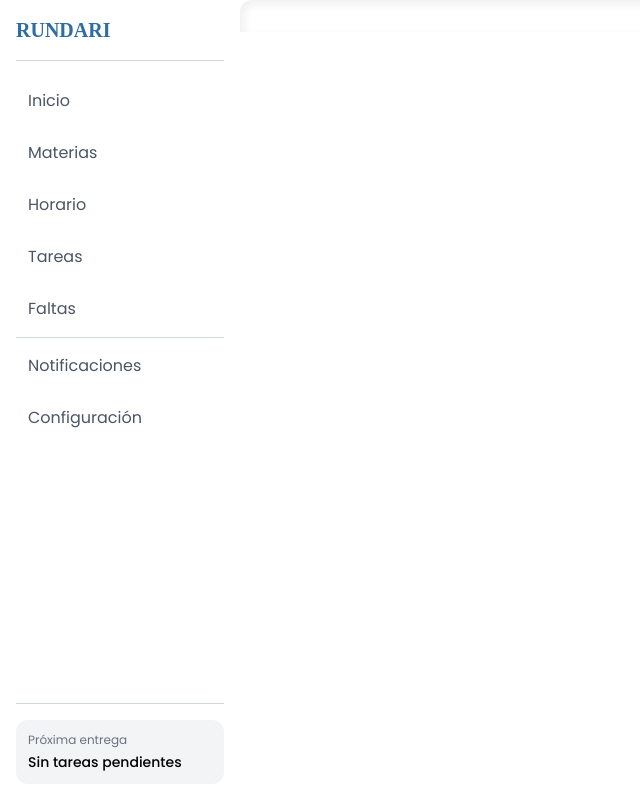
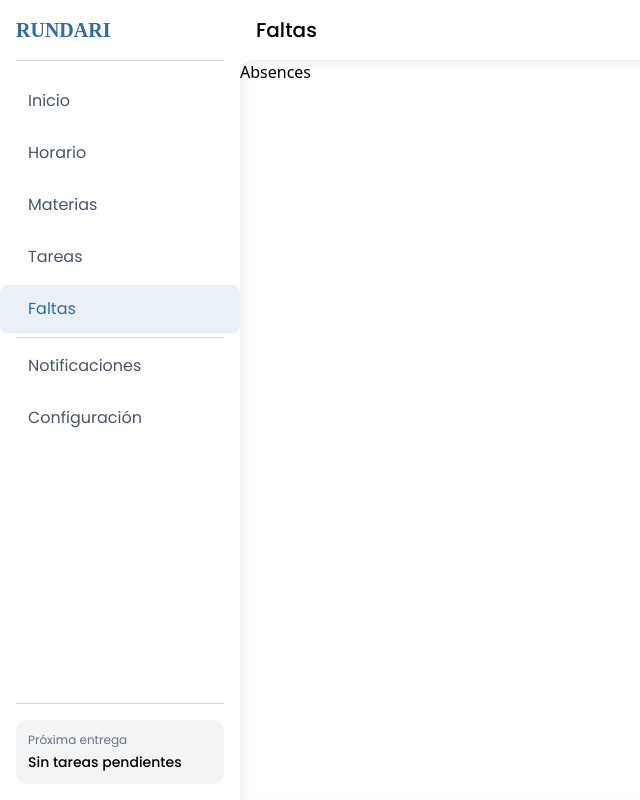
Before and after one commit to liuxkdev/rundari-project, a React (Vite) app: page /absences in a window 1280 px wide. Shown: the whole page, without its empty margins (0-640 px from the left). Built offline with nearby package versions, Linux system fonts and the light colour scheme; some icons are missing; a web font is replaced by a local one.

Commit message:
navegacion desde la pantalla de inicio y reloj en la misma

```diff
--- a/src/components/Clock.jsx
+++ b/src/components/Clock.jsx
@@ -10,7 +10,6 @@ export default function Clock() {
                 hour12: false,
                 hour: "2-digit",
                 minute: "2-digit",
-                second: "2-digit",
             });
             setTime(formatted);
         };
@@ -21,5 +20,5 @@ export default function Clock() {
         return () => clearInterval(interval); // limpiar al desmontar
     }, []);
 
-    return <p className="text-sm font-poppins text-gray-600">{time}</p>;
+    return <p className="font-medium text-7xl">{time}</p>;
 }
--- a/src/components/CurrentDate.jsx
+++ b/src/components/CurrentDate.jsx
@@ -10,7 +10,11 @@ function CurrentDate() {
     const capitalized =
         formattedDate.charAt(0).toUpperCase() + formattedDate.slice(1);
 
-    return <p className="font-poppins font-medium text-lg">{capitalized}</p>;
+    return (
+        <p className="text-sm font-poppins text-gray-600">
+            {capitalized}
+        </p>
+    );
 }
 
 export default CurrentDate;
--- a/src/components/Header.jsx
+++ b/src/components/Header.jsx
@@ -5,7 +5,7 @@ export default function Header({ title, toggleSidebar }) {
                 onClick={toggleSidebar}
                 className="sm:hidden mr-10 cursor-pointer"
             >
-                <i class="bxr bx-menu-wide text-xl"></i>
+                <i className="bxr bx-menu-wide text-xl"></i>
             </button>
             <div>
                 <h2 className="font-poppins text-xl font-medium">{title}</h2>
--- a/src/components/MainContent.jsx
+++ b/src/components/MainContent.jsx
@@ -19,7 +19,13 @@ export default function MainContent({ toggleSidebar }) {
                     }
                 ></Route>
                 <Route
-                    path="/materias"
+                    path="/schedule"
+                    element={
+                        <Header title="Horario" toggleSidebar={toggleSidebar} />
+                    }
+                ></Route>
+                <Route
+                    path="/subjects"
                     element={
                         <Header
                             title="Materias"
@@ -28,25 +34,19 @@ export default function MainContent({ toggleSidebar }) {
                     }
                 ></Route>
                 <Route
-                    path="/horario"
-                    element={
-                        <Header title="Horario" toggleSidebar={toggleSidebar} />
-                    }
-                ></Route>
-                <Route
-                    path="/tareas"
+                    path="/tasks"
                     element={
                         <Header title="Tareas" toggleSidebar={toggleSidebar} />
                     }
                 ></Route>
                 <Route
-                    path="/faltas"
+                    path="/absences"
                     element={
                         <Header title="Faltas" toggleSidebar={toggleSidebar} />
                     }
                 ></Route>
                 <Route
-                    path="/notificaciones"
+                    path="/notifications"
                     element={
                         <Header
                             title="Notificaciones"
@@ -55,7 +55,7 @@ export default function MainContent({ toggleSidebar }) {
                     }
                 ></Route>
                 <Route
-                    path="/configuracion"
+                    path="/settings"
                     element={
                         <Header
                             title="Configuración"
@@ -64,20 +64,20 @@ export default function MainContent({ toggleSidebar }) {
                     }
                 ></Route>
             </Routes>
-            <section className="rounded-t-xl sm:inset-shadow-[0.25rem_0.25rem_0.5rem_#22222211] p-4 overflow-auto">
+            <section className="rounded-t-xl sm:inset-shadow-[0.25rem_0.25rem_0.5rem_#22222211] overflow-auto">
                 <div>
                     <Routes>
                         <Route path="/" element={<Home />}></Route>
-                        <Route path="/materias" element={<Subjects />}></Route>
-                        <Route path="/horario" element={<Schedule />}></Route>
-                        <Route path="/tareas" element={<Tasks />}></Route>
-                        <Route path="/faltas" element={<Absences />}></Route>
+                        <Route path="/subjects" element={<Subjects />}></Route>
+                        <Route path="/schedule" element={<Schedule />}></Route>
+                        <Route path="/tasks" element={<Tasks />}></Route>
+                        <Route path="/absences" element={<Absences />}></Route>
                         <Route
-                            path="/notificaciones"
+                            path="/notifications"
                             element={<Notifications />}
                         ></Route>
                         <Route
-                            path="/configuracion"
+                            path="/settings"
                             element={<Config />}
                         ></Route>
                     </Routes>
--- /dev/null
+++ b/src/components/NavHome/NavHome.jsx
@@ -0,0 +1,38 @@
+import NavHomeLink from "./NavHomeLink";
+
+export default function NavHome() {
+    return (
+        <nav className="w-full flex justify-center sm:hidden">
+            <ul className="flex overflow-x-auto gap-4">
+                <li>
+                    <NavHomeLink
+                        target="/schedule"
+                        icon="bxr bx-calendar-alt"
+                        text="Horario"
+                    />
+                </li>
+                <li>
+                    <NavHomeLink
+                        target="/subjects"
+                        icon="bxr bx-book-alt"
+                        text="Materias"
+                    />
+                </li>
+                <li>
+                    <NavHomeLink
+                        target="/tasks"
+                        icon="bxr bx-checklist"
+                        text="Tareas"
+                    />
+                </li>
+                <li>
+                    <NavHomeLink
+                        target="/absences"
+                        icon="bxr bx-chart-bar-rows"
+                        text="Faltas"
+                    />
+                </li>
+            </ul>
+        </nav>
+    );
+}
--- /dev/null
+++ b/src/components/NavHome/NavHomeLink.jsx
@@ -0,0 +1,15 @@
+import { NavLink } from "react-router-dom";
+
+export default function NavHomeLink({ target, text, icon}) {
+    return (
+        <>
+            <NavLink
+                to={`${target}`}
+                className="bg-blue-light text-white px-3 py-2 font-poppins text-sm flex items-center rounded-lg"
+            >
+                <i className={`${icon} text-xl mr-3`}></i>
+                <span>{text}</span>
+            </NavLink>
+        </>
+    );
+}
--- a/src/components/Sidebar/Nav.jsx
+++ b/src/components/Sidebar/Nav.jsx
@@ -1,85 +1,49 @@
 import { NavLink } from "react-router-dom";
+import NavLinkClient from "./NavLinkClient";
 
-export default function Nav() {
+export default function Nav({ toggleSidebar }) {
     return (
         <nav className="py-4">
             <ul>
                 <li className="mb-1">
-                    <NavLink
-                        to="/"
-                        href="#"
-                        className={({ isActive }) =>
-                            `flex px-4 py-3 font-poppins items-center text-gray-600 rounded-lg hover:bg-gray-100 ${
-                                isActive
-                                    ? "bg-logo/10 text-logo rounded-l-lg hover:bg-logo/10"
-                                    : ""
-                            }`
-                        }
-                    >
-                        <i className="bxr bxs-home-alt bx-rotate-180 bx-flip-horizontal text-xl mr-3"></i>
-                        <span>Inicio</span>
-                    </NavLink>
+                    <NavLinkClient
+                        target="/"
+                        icon="bxr bxs-home-alt"
+                        text="Inicio"
+                        toggleSidebar={toggleSidebar}
+                    />
                 </li>
                 <li className="mb-1">
-                    <NavLink
-                        to="/materias"
-                        className={({ isActive }) =>
-                            `flex px-4 py-3 font-poppins items-center text-gray-600 rounded-lg hover:bg-gray-100 ${
-                                isActive
-                                    ? "bg-logo/10 text-logo rounded-l-lg hover:bg-logo/10"
-                                    : ""
-                            }`
-                        }
-                    >
-                        <i className="bxr bxs-book mr-3 text-xl"></i>
-                        <span>Materias</span>
-                    </NavLink>
+                    <NavLinkClient
+                        target="/schedule"
+                        icon="bxr bxs-calendar-alt"
+                        text="Horario"
+                        toggleSidebar={toggleSidebar}
+                    />
                 </li>
                 <li className="mb-1">
-                    <NavLink
-                        to="/horario"
-                        className={({ isActive }) =>
-                            `flex px-4 py-3 font-poppins items-center text-gray-600 rounded-lg hover:bg-gray-100 ${
-                                isActive
-                                    ? "bg-logo/10 text-logo rounded-l-lg hover:bg-logo/10"
-                                    : ""
-                            }`
-                        }
-                    >
-                        <i className="bxr bxs-calendar-alt mr-3 text-xl"></i>
-                        <span>Horario</span>
-                    </NavLink>
+                    <NavLinkClient
+                        target="/subjects"
+                        icon="bxr bxs-book"
+                        text="Materias"
+                        toggleSidebar={toggleSidebar}
+                    />
                 </li>
                 <li className="mb-1">
-                    <NavLink
-                        to="/tareas"
-                        href="#"
-                        className={({ isActive }) =>
-                            `flex px-4 py-3 font-poppins items-center text-gray-600 rounded-lg hover:bg-gray-100 ${
-                                isActive
-                                    ? "bg-logo/10 text-logo rounded-l-lg hover:bg-logo/10"
-                                    : ""
-                            }`
-                        }
-                    >
-                        <i className="bxr bxs-checklist mr-3 text-xl"></i>
-                        <span>Tareas</span>
-                    </NavLink>
+                    <NavLinkClient
+                        target="/tasks"
+                        icon="bxr bxs-checklist"
+                        text="Tareas"
+                        toggleSidebar={toggleSidebar}
+                    />
                 </li>
                 <li className="mb-1">
-                    <NavLink
-                        to="faltas"
-                        className={({ isActive }) =>
-                            `flex px-4 py-3 font-poppins items-center text-gray-600 rounded-lg hover:bg-gray-100 ${
-                                isActive
-                                    ? "bg-logo/10 text-logo rounded-l-lg hover:bg-logo/10"
-                                    : ""
-                            }`
-                        }
-                    >
-                        <i className="bxr bx-chart-bar-rows mr-3 text-xl"></i>
-                        <span>Faltas</span>
-                    </NavLink>
+                    <NavLinkClient
+                        target="/absences"
+                        icon="bxr bxs-chart-bar-rows"
+                        text="Faltas"
+                        toggleSidebar={toggleSidebar}
+                    />
                 </li>
             </ul>
             <div className="px-4">
@@ -87,34 +51,20 @@ export default function Nav() {
             </div>
             <ul>
                 <li className="my-1">
-                    <NavLink
-                        to="notificaciones"
-                        className={({ isActive }) =>
-                            `flex px-4 py-3 font-poppins items-center text-gray-600 rounded-lg hover:bg-gray-100 ${
-                                isActive
-                                    ? "bg-logo/10 text-logo rounded-l-lg hover:bg-logo/10"
-                                    : ""
-                            }`
-                        }
-                    >
-                        <i className="bxr  bxs-bell mr-3 text-xl"></i>
-                        <span>Notificaciones</span>
-                    </NavLink>
+                    <NavLinkClient
+                        target="/notifications"
+                        icon="bxr bxs-bell"
+                        text="Notificaciones"
+                        toggleSidebar={toggleSidebar}
+                    />
                 </li>
                 <li className="mb-1">
-                    <NavLink
-                        to="configuracion"
-                        className={({ isActive }) =>
-                            `flex px-4 py-3 font-poppins items-center text-gray-600 rounded-lg hover:bg-gray-100 ${
-                                isActive
-                                    ? "bg-logo/10 text-logo rounded-l-lg hover:bg-logo/10"
-                                    : ""
-                            }`
-                        }
-                    >
-                        <i className="bxr  bxs-cog mr-3 text-xl"></i>
-                        <span>Configuración</span>
-                    </NavLink>
+                    <NavLinkClient
+                        target="/settings"
+                        icon="bxr bxs-cog"
+                        text="Configuración"
+                        toggleSidebar={toggleSidebar}
+                    />
                 </li>
             </ul>
         </nav>
--- /dev/null
+++ b/src/components/Sidebar/NavLinkClient.jsx
@@ -0,0 +1,20 @@
+import { NavLink } from "react-router-dom";
+
+export default function NavLinkClient({ target, icon, text, toggleSidebar}) {
+    return (
+        <NavLink
+            to={`${ target }`}
+            onClick={ toggleSidebar }
+            className={({ isActive }) =>
+                `flex px-4 py-3 font-poppins items-center text-gray-600 rounded-lg hover:bg-gray-100 ${
+                    isActive
+                        ? "bg-logo/10 text-logo rounded-l-lg hover:bg-logo/10"
+                        : ""
+                }`
+            }
+        >
+            <i className={`${ icon } text-xl mr-3`}></i>
+            <span>{ text }</span>
+        </NavLink>
+    );
+}
--- a/src/components/Sidebar/Sidebar.jsx
+++ b/src/components/Sidebar/Sidebar.jsx
@@ -13,11 +13,13 @@ export default function Sidebar({ isOpen, toggleSidebar }) {
                         RUNDARI
                     </h1>
                     <button className="sm:hidden cursor-pointer" onClick={ toggleSidebar }>
-                        <i className="bxr  bxs-x bx-rotate-180"></i>
+                        <i className="bxr  bxs-x"></i>
                     </button>
                 </div>
             </header>
-            <Nav />
+            <Nav
+                toggleSidebar={ toggleSidebar }
+            />
             <footer className="p-4 max-w-full">
                 <div className="border-t-gray-300 border-t pt-4">
                     <div className="p-3 bg-gray-100 rounded-xl">
```
Also changed, not shown: src/components/pages/Home.jsx (+10 -6 lines).
